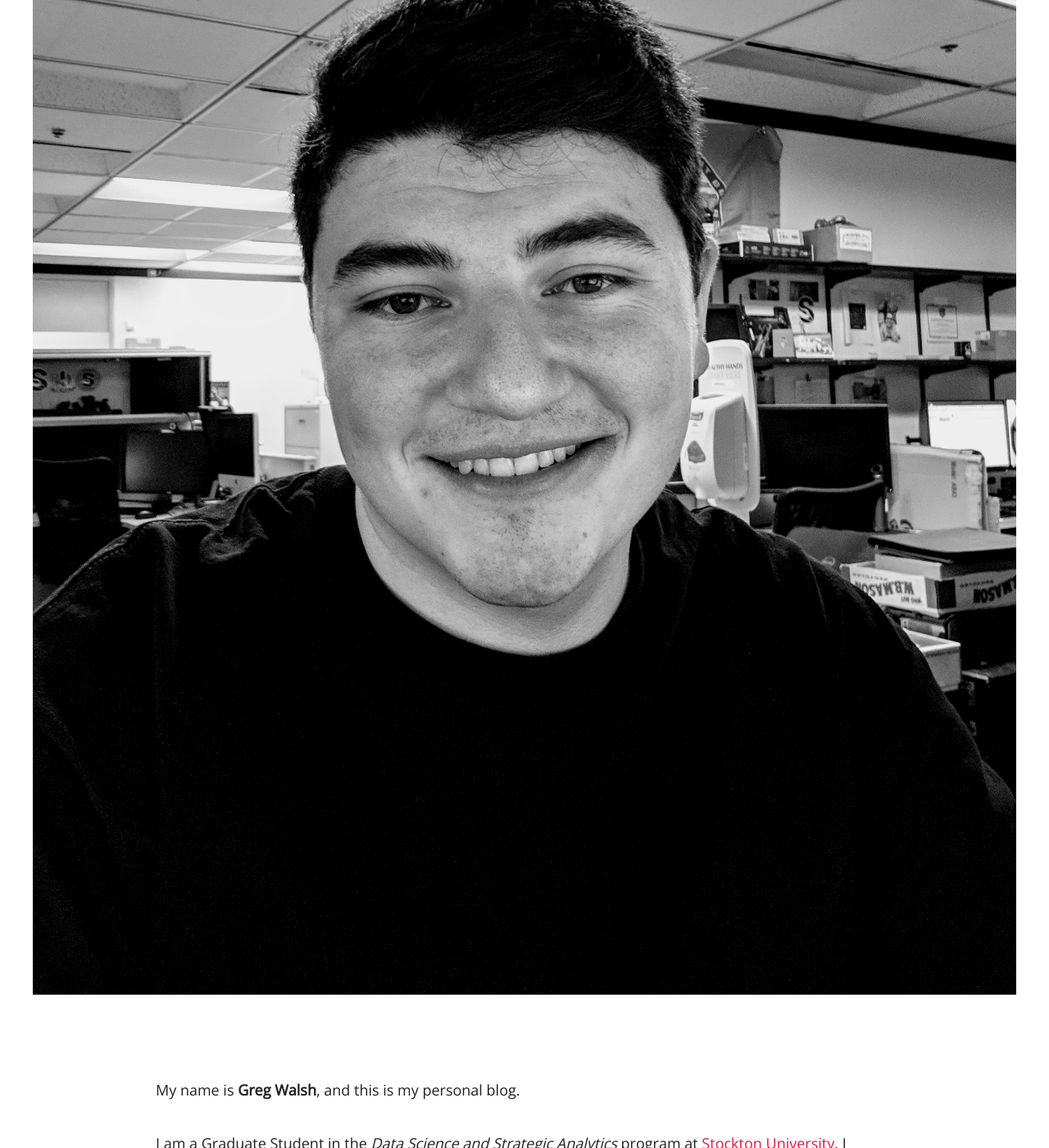
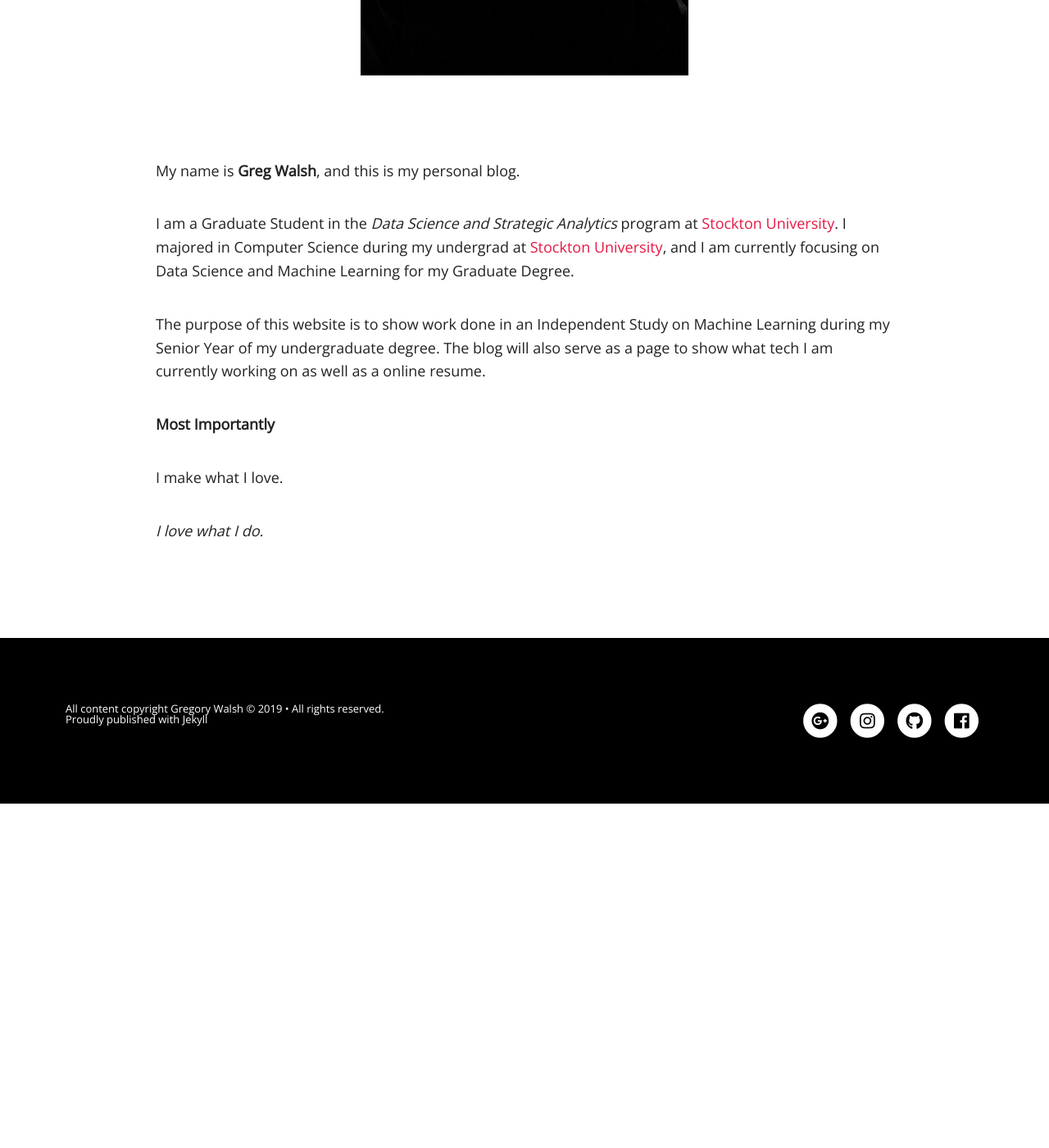
Before and after one commit to walshg3/walshg3.github.io, a Jekyll site: the page built from Greg Walsh.md, in a window 1280 px wide and 1400 px high, scrolled down 896 px. Shown: the whole window at 82% size. Built offline with Jekyll 4.4.1, drawn with Linux system fonts in a browser that asks for light colours; after the commit the page ends 1876 px from its top, so only the background shows below that; some of the changed text lies outside the part shown.

Commit message:
spelling

```diff
--- a/Greg Walsh.md
+++ b/Greg Walsh.md
@@ -7,12 +7,12 @@
 feature: profile.jpg
 ---
 
-  <img src="{{ site.url }}/images/profile.jpg" >
+  <img src="{{ site.url }}/images/profile.jpg" width="400">
 
 
 My name is **Greg Walsh**, and this is my personal blog.
 
-I am a Graduate Student in the *Data Science and Strategic Analytics* program at [Stockton University](https://stockton.edu/graduate/data-science_strategic-analytics.html). I majored in Computer Science during my undergraduate at [Stockton University](http://www.stockton.edu/), and I am currently focusing on Data Science and Machine Learning for my Graduate Degree.
+I am a Graduate Student in the *Data Science and Strategic Analytics* program at [Stockton University](https://stockton.edu/graduate/data-science_strategic-analytics.html). I majored in Computer Science during my undergrad at [Stockton University](http://www.stockton.edu/), and I am currently focusing on Data Science and Machine Learning for my Graduate Degree.
 
 The purpose of this website is to show work done in an Independent Study on Machine Learning during my Senior Year of my undergraduate degree. The blog will also serve as a page to show what tech I am currently working on as well as a online resume.
 
```
